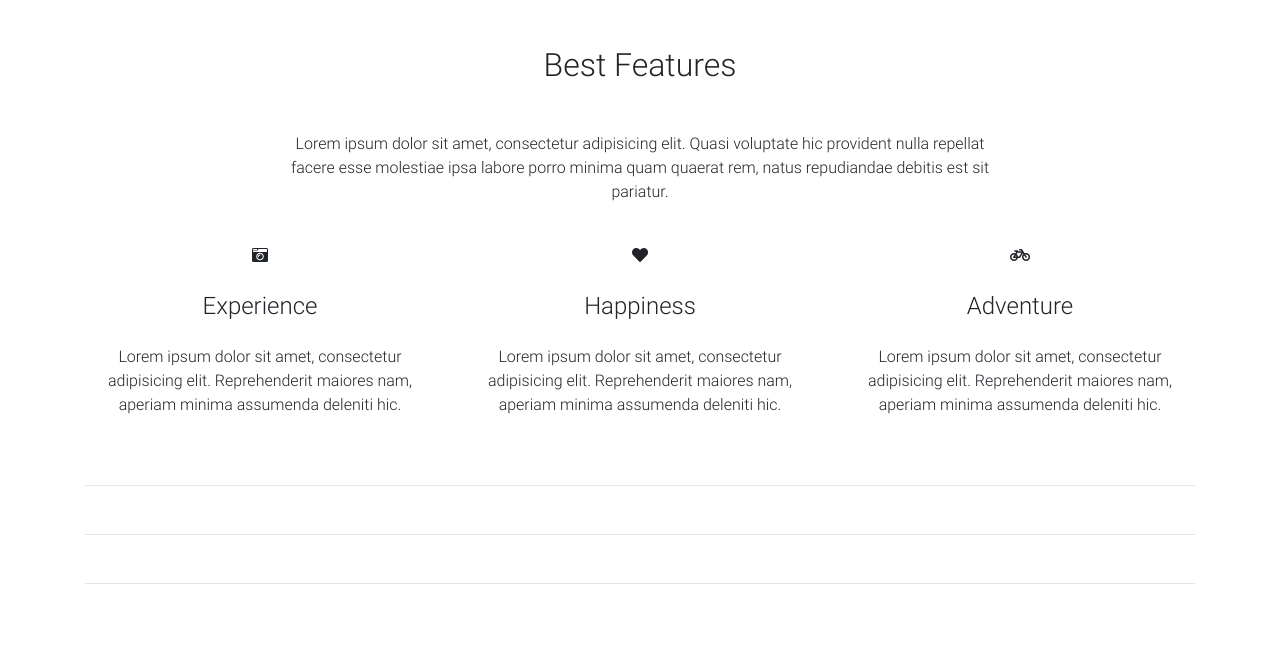
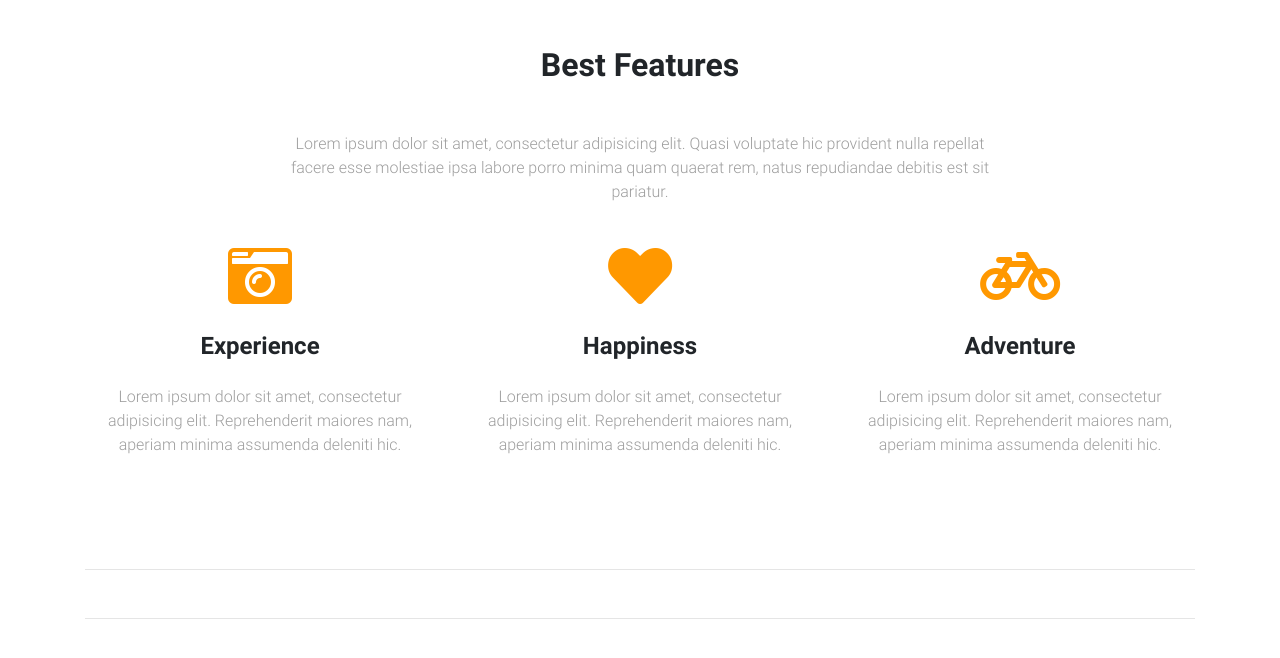
Before and after one commit to pA1n2251/mdboostrapLessons, a plain HTML site: page index.html in a window 1280 px wide. Shown: the part 802-1460 px from the top of the page. Before the commit the page ends 1386 px from the top, so only its background shows below. Drawn offline with Linux system fonts and the light colour scheme.

Commit message:
Sections, icons and typography

```diff
--- a/index.html
+++ b/index.html
@@ -122,7 +122,7 @@
       <section id="best-features" class="text-center">
 
         <!-- Heading -->
-        <h2 class="mb-5">Best Features</h2>
+        <h2 class="mb-5 font-weight-bold">Best Features</h2>
 
         <!--Grid row-->
         <div class="row d-flex justify-content-center mb-4">
@@ -131,7 +131,8 @@
           <div class="col-md-8">
 
             <!-- Description -->
-            <p>Lorem ipsum dolor sit amet, consectetur adipisicing elit. Quasi voluptate hic provident nulla repellat
+            <p class="grey-text">Lorem ipsum dolor sit amet, consectetur adipisicing elit. Quasi voluptate hic provident
+              nulla repellat
               facere esse molestiae ipsa labore porro minima quam quaerat rem, natus repudiandae debitis est
               sit pariatur.</p>
 
@@ -145,28 +146,31 @@
         <div class="row">
 
           <!--Grid column-->
-          <div class="col-md-4 mb-1">
-            <i class="fas fa-camera-retro"></i>
-            <h4 class="my-4">Experience</h4>
-            <p>Lorem ipsum dolor sit amet, consectetur adipisicing elit. Reprehenderit maiores nam, aperiam minima
+          <div class="col-md-4 mb-5">
+            <i class="fas fa-camera-retro fa-4x orange-text"></i>
+            <h4 class="my-4 font-weight-bold">Experience</h4>
+            <p class="grey-text">Lorem ipsum dolor sit amet, consectetur adipisicing elit. Reprehenderit maiores nam,
+              aperiam minima
               assumenda deleniti hic.</p>
           </div>
           <!--Grid column-->
 
           <!--Grid column-->
           <div class="col-md-4 mb-1">
-            <i class="fas fa-heart"></i>
-            <h4 class="my-4">Happiness</h4>
-            <p>Lorem ipsum dolor sit amet, consectetur adipisicing elit. Reprehenderit maiores nam, aperiam minima
+            <i class="fas fa-heart fa-4x orange-text"></i>
+            <h4 class="my-4 font-weight-bold">Happiness</h4>
+            <p class="grey-text">Lorem ipsum dolor sit amet, consectetur adipisicing elit. Reprehenderit maiores nam,
+              aperiam minima
               assumenda deleniti hic.</p>
           </div>
           <!--Grid column-->
 
           <!--Grid column-->
           <div class="col-md-4 mb-1">
-            <i class="fas fa-bicycle"></i>
-            <h4 class="my-4">Adventure</h4>
-            <p>Lorem ipsum dolor sit amet, consectetur adipisicing elit. Reprehenderit maiores nam, aperiam minima
+            <i class="fas fa-bicycle fa-4x orange-text"></i>
+            <h4 class="my-4 font-weight-bold">Adventure</h4>
+            <p class="grey-text">Lorem ipsum dolor sit amet, consectetur adipisicing elit. Reprehenderit maiores nam,
+              aperiam minima
               assumenda deleniti hic.</p>
           </div>
           <!--Grid column-->
@@ -176,6 +180,7 @@
 
       </section>
       <!--Section: Best Features-->
+
       <hr class="my-5">
 
       <!--Section: Examples-->
```
